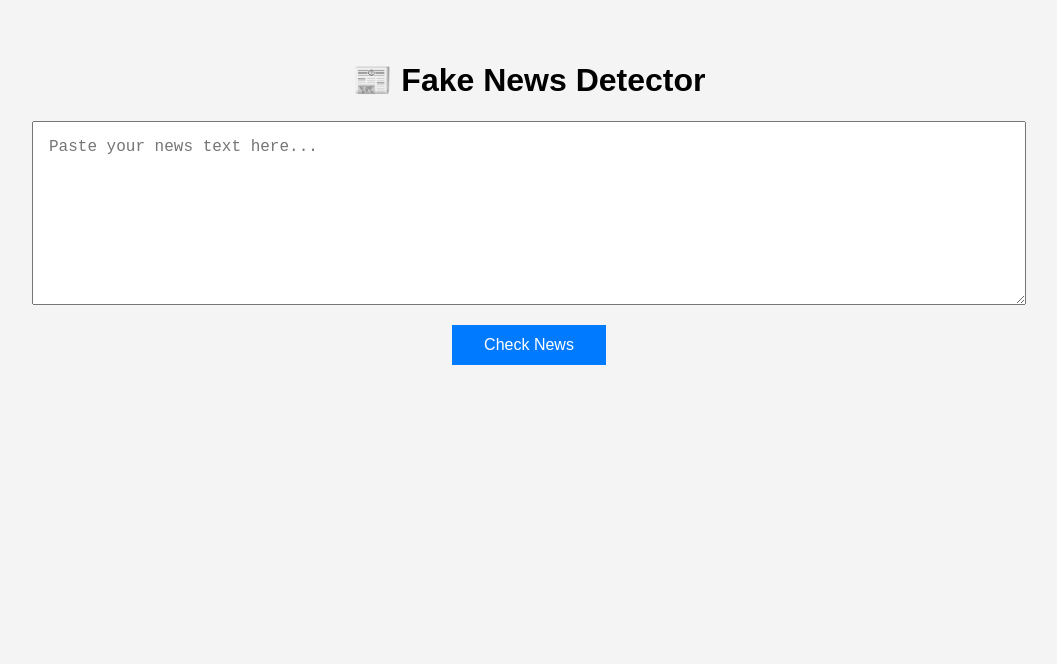
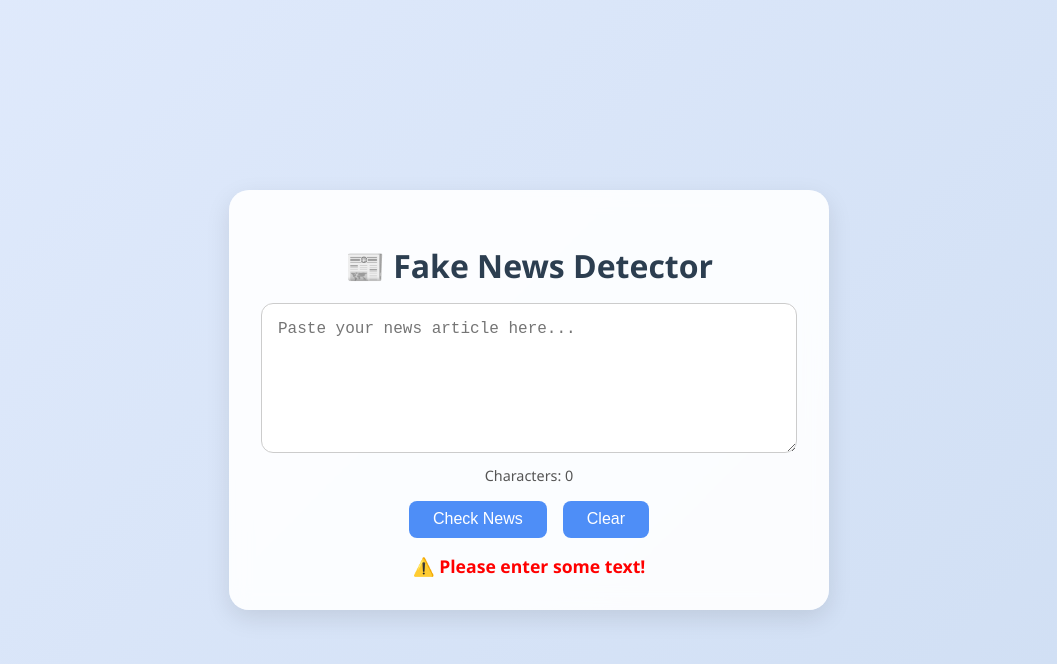
Before and after one commit to prasanthKrishna65/Fake-News-Detection, a plain HTML site: page frontend/index.html in a window 1280 px wide. Both pictures are taken after a click on the button "Check News". Shown: the whole page, without its empty margins (111-1168 px from the left). Drawn offline with Linux system fonts and the light colour scheme.

Commit message:
Update index.html
Updated design of the web page

```diff
--- a/frontend/index.html
+++ b/frontend/index.html
@@ -2,45 +2,148 @@
 <html lang="en">
 <head>
   <meta charset="UTF-8" />
-  <meta name="viewport" content="width=device-width, initial-scale=1.0" />
+  <meta name="viewport" content="width=device-width, initial-scale=1.0"/>
   <title>Fake News Detector</title>
   <style>
+    * {
+      box-sizing: border-box;
+    }
+
     body {
-      font-family: Arial, sans-serif;
-      background: #f4f4f4;
+      margin: 0;
+      padding: 0;
+      font-family: 'Segoe UI', Tahoma, Geneva, Verdana, sans-serif;
+      background: linear-gradient(135deg, #e0eafc, #cfdef3);
+      display: flex;
+      align-items: center;
+      justify-content: center;
+      min-height: 100vh;
+    }
+
+    .container {
+      background: rgba(255, 255, 255, 0.9);
+      backdrop-filter: blur(10px);
+      border-radius: 20px;
+      box-shadow: 0 8px 24px rgba(0, 0, 0, 0.1);
       padding: 2rem;
+      width: 90%;
+      max-width: 600px;
       text-align: center;
     }
+
+    h1 {
+      margin-bottom: 1rem;
+      color: #2c3e50;
+    }
+
     textarea {
-      width: 80%;
+      width: 100%;
       height: 150px;
-      margin-bottom: 1rem;
       padding: 1rem;
       font-size: 1rem;
+      border: 1px solid #ccc;
+      border-radius: 12px;
+      resize: vertical;
+      margin-bottom: 0.5rem;
     }
+
+    .buttons {
+      display: flex;
+      justify-content: center;
+      gap: 1rem;
+      margin-bottom: 1rem;
+    }
+
     button {
-      padding: 0.7rem 2rem;
+      padding: 0.6rem 1.5rem;
       font-size: 1rem;
-      background-color: #007bff;
+      font-weight: 500;
+      border-radius: 8px;
+      border: none;
       color: white;
-      border: none;
+      background-color: #4e8ef7;
       cursor: pointer;
+      transition: background-color 0.3s ease, transform 0.2s ease;
     }
+
+    button:hover {
+      background-color: #356ad9;
+      transform: translateY(-2px);
+    }
+
+    #charCount {
+      font-size: 0.9rem;
+      color: #555;
+      margin-bottom: 1rem;
+    }
+
     .result {
       margin-top: 1rem;
-      font-size: 1.2rem;
+      font-size: 1.1rem;
+      color: #222;
+    }
+
+    .error {
+      color: red;
+      font-weight: bold;
+    }
+
+    .loader {
+      display: inline-block;
+      width: 20px;
+      height: 20px;
+      border: 3px solid #f3f3f3;
+      border-top: 3px solid #007bff;
+      border-radius: 50%;
+      animation: spin 0.8s linear infinite;
+      margin-left: 0.5rem;
+    }
+
+    @keyframes spin {
+      0% { transform: rotate(0deg);}
+      100% { transform: rotate(360deg);}
     }
   </style>
 </head>
 <body>
+
+<div class="container">
   <h1>📰 Fake News Detector</h1>
-  <textarea id="newsInput" placeholder="Paste your news text here..."></textarea><br />
+  <textarea id="newsInput" placeholder="Paste your news article here..." oninput="updateCharCount()"></textarea>
+  <div id="charCount">Characters: 0</div>
+
+  <div class="buttons">
     <button onclick="checkNews()">Check News</button>
+    <button onclick="clearText()">Clear</button>
+  </div>
+
   <div class="result" id="result"></div>
+</div>
 
 <script>
-    async function predictNews() {
-        const text = document.getElementById("newsText").value;
+  function updateCharCount() {
+    const text = document.getElementById("newsInput").value;
+    document.getElementById("charCount").innerText = "Characters: " + text.length;
+  }
+
+  function clearText() {
+    document.getElementById("newsInput").value = "";
+    document.getElementById("charCount").innerText = "Characters: 0";
+    document.getElementById("result").innerText = "";
+  }
+
+  async function checkNews() {
+    const text = document.getElementById("newsInput").value.trim();
+    const resultDiv = document.getElementById("result");
+
+    if (!text) {
+      resultDiv.innerHTML = '<span class="error">⚠️ Please enter some text!</span>';
+      return;
+    }
+
+    resultDiv.innerHTML = 'Analyzing... <span class="loader"></span>';
+
+    try {
       const response = await fetch("https://fake-news-detection-sv8w.onrender.com/predict", {
         method: "POST",
         headers: {
@@ -49,9 +152,20 @@
         body: JSON.stringify({ text: text })
       });
 
+      if (!response.ok) throw new Error("Backend error");
+
       const result = await response.json();
-        document.getElementById("result").innerText =
-            `Label: ${result.label} (Confidence: ${result.confidence})`;
+
+      resultDiv.innerHTML = `
+        <strong>🧠 Prediction:</strong> ${result.label}<br/>
+        <strong>📊 Confidence:</strong> ${result.confidence}
+      `;
+
+      resultDiv.scrollIntoView({ behavior: "smooth" });
+
+    } catch (error) {
+      resultDiv.innerHTML = '<span class="error">❌ Error connecting to the server.</span>';
+    }
   }
 </script>
 
```
Lines whose indentation alone changed are shown as unchanged.
